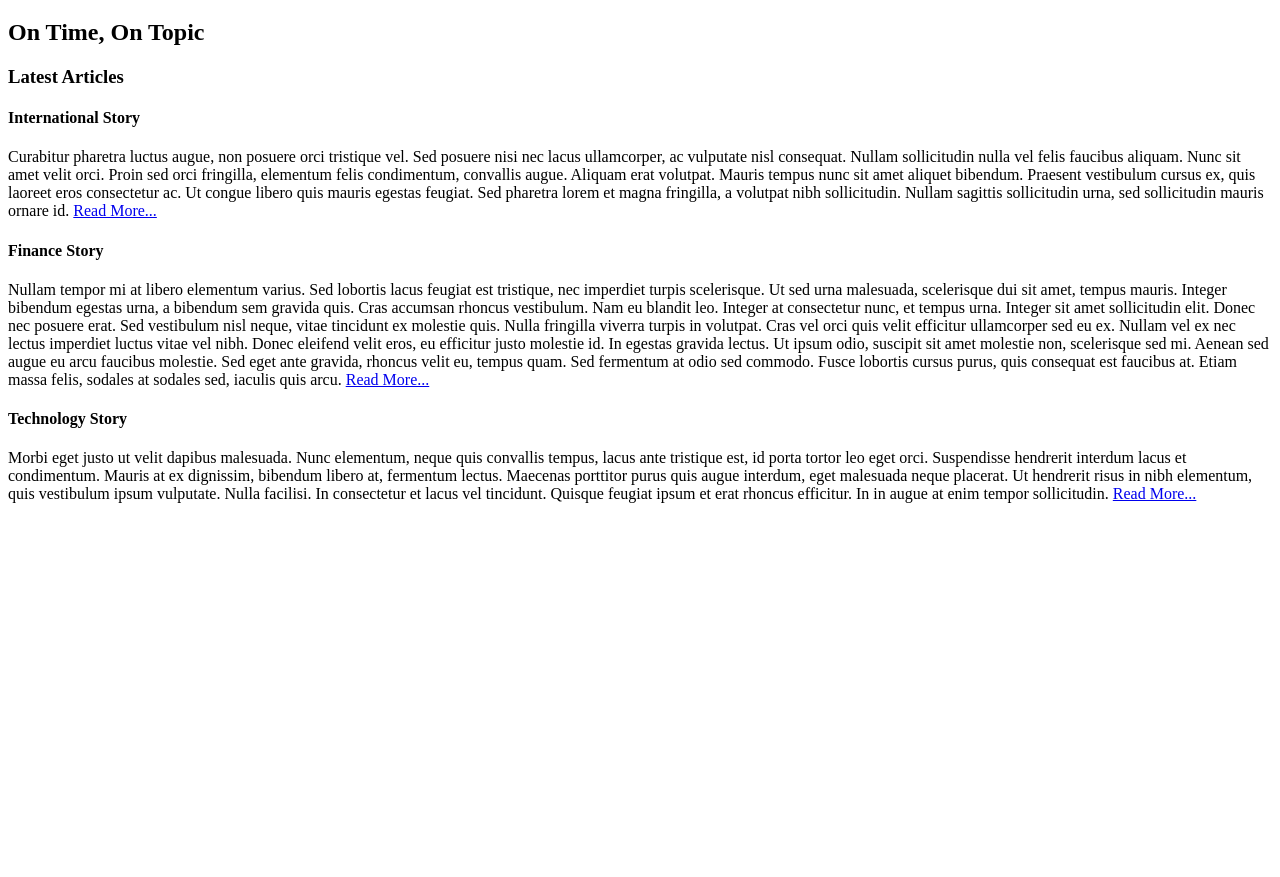
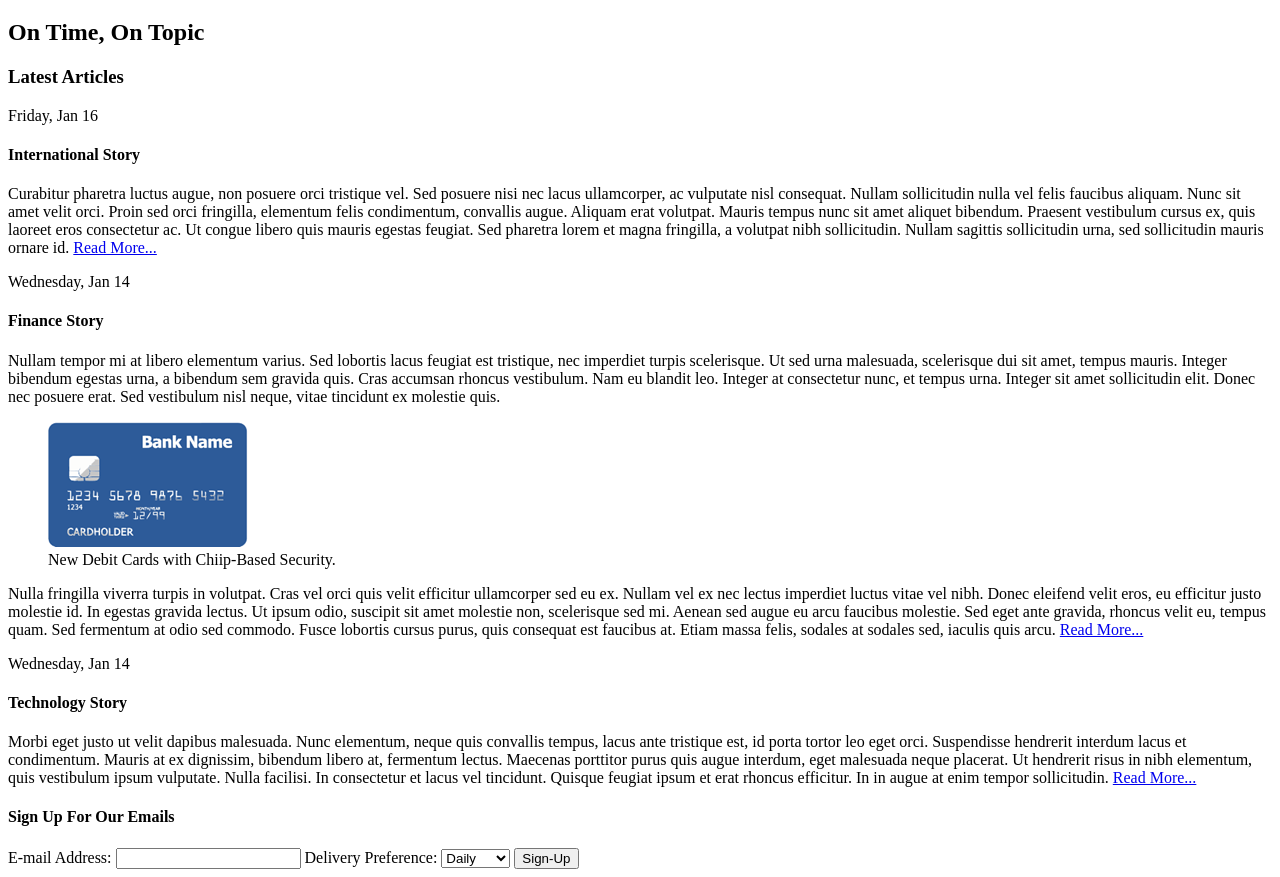
Before and after one commit to daveying/LearnHTML-JavaScript, a plain HTML site: page homework/index.html in a window 1280 px wide. Shown: the part 61-938 px from the top of the page. Before the commit the page ends 800 px from the top, so only its background shows below. Drawn offline with Linux system fonts and the light colour scheme.

Commit message:
finish homework of module 2

```diff
--- a/homework/index.html
+++ b/homework/index.html
@@ -9,6 +9,7 @@
         <main>
             <h3>Latest Articles</h3>
             <article>
+                <time datetime="16-01-2016">Friday, Jan 16</time>
                 <h4>International Story</h4>
                 <p>
                     Curabitur pharetra luctus augue, non posuere orci tristique vel. Sed posuere nisi nec lacus ullamcorper, ac vulputate nisl consequat. Nullam sollicitudin nulla vel felis faucibus aliquam. Nunc sit amet velit orci. Proin sed orci fringilla, elementum felis condimentum, convallis augue. Aliquam erat volutpat. Mauris tempus nunc sit amet aliquet bibendum. Praesent vestibulum cursus ex, quis laoreet eros consectetur ac. Ut congue libero quis mauris egestas feugiat. Sed pharetra lorem et magna fringilla, a volutpat nibh sollicitudin. Nullam sagittis sollicitudin urna, sed sollicitudin mauris ornare id.
@@ -16,13 +17,24 @@
                 </p>
             </article>
             <article>
+                <time datetime="14-01-2016">Wednesday, Jan 14</time>
                 <h4>Finance Story</h4>
                 <p>
-                     Nullam tempor mi at libero elementum varius. Sed lobortis lacus feugiat est tristique, nec imperdiet turpis scelerisque. Ut sed urna malesuada, scelerisque dui sit amet, tempus mauris. Integer bibendum egestas urna, a bibendum sem gravida quis. Cras accumsan rhoncus vestibulum. Nam eu blandit leo. Integer at consectetur nunc, et tempus urna. Integer sit amet sollicitudin elit. Donec nec posuere erat. Sed vestibulum nisl neque, vitae tincidunt ex molestie quis. Nulla fringilla viverra turpis in volutpat. Cras vel orci quis velit efficitur ullamcorper sed eu ex. Nullam vel ex nec lectus imperdiet luctus vitae vel nibh. Donec eleifend velit eros, eu efficitur justo molestie id. In egestas gravida lectus. Ut ipsum odio, suscipit sit amet molestie non, scelerisque sed mi. Aenean sed augue eu arcu faucibus molestie. Sed eget ante gravida, rhoncus velit eu, tempus quam. Sed fermentum at odio sed commodo. Fusce lobortis cursus purus, quis consequat est faucibus at. Etiam massa felis, sodales at sodales sed, iaculis quis arcu.
+                     Nullam tempor mi at libero elementum varius. Sed lobortis lacus feugiat est tristique, nec imperdiet turpis scelerisque. Ut sed urna malesuada, scelerisque dui sit amet, tempus mauris. Integer bibendum egestas urna, a bibendum sem gravida quis. Cras accumsan rhoncus vestibulum. Nam eu blandit leo. Integer at consectetur nunc, et tempus urna. Integer sit amet sollicitudin elit. Donec nec posuere erat. Sed vestibulum nisl neque, vitae tincidunt ex molestie quis.
+                </p>
+                <figure>
+                    <img src="img/chip_debit.png" alt="Debit Card with Chip" />
+                    <figcaption>
+                        New Debit Cards with Chiip-Based Security.
+                    </figcaption>
+                </figure>
+                <p>
+                     Nulla fringilla viverra turpis in volutpat. Cras vel orci quis velit efficitur ullamcorper sed eu ex. Nullam vel ex nec lectus imperdiet luctus vitae vel nibh. Donec eleifend velit eros, eu efficitur justo molestie id. In egestas gravida lectus. Ut ipsum odio, suscipit sit amet molestie non, scelerisque sed mi. Aenean sed augue eu arcu faucibus molestie. Sed eget ante gravida, rhoncus velit eu, tempus quam. Sed fermentum at odio sed commodo. Fusce lobortis cursus purus, quis consequat est faucibus at. Etiam massa felis, sodales at sodales sed, iaculis quis arcu.
                      <a href="#" target="_blank">Read More...</a>
                 </p>
             </article>
             <article>
+                <time datetime="14-01-2016">Wednesday, Jan 14</time>
                 <h4>Technology  Story</h4>
                 <p>
                      Morbi eget justo ut velit dapibus malesuada. Nunc elementum, neque quis convallis tempus, lacus ante tristique est, id porta tortor leo eget orci. Suspendisse hendrerit interdum lacus et condimentum. Mauris at ex dignissim, bibendum libero at, fermentum lectus. Maecenas porttitor purus quis augue interdum, eget malesuada neque placerat. Ut hendrerit risus in nibh elementum, quis vestibulum ipsum vulputate. Nulla facilisi. In consectetur et lacus vel tincidunt. Quisque feugiat ipsum et erat rhoncus efficitur. In in augue at enim tempor sollicitudin.
@@ -30,5 +42,18 @@
                 </p>
             </article>
         </main>
+        <h4>Sign Up For Our Emails</h4>
+        <summary>
+            <form>
+                E-mail Address: <input type="email" required="required" />
+                Delivery Preference:
+                    <select>
+                        <option>Daily</option>
+                        <option>Weekly</option>
+                        <option>Monthly</option>
+                    </select>
+                <input type="submit" value="Sign-Up" />
+            </form>
+        </summary>
     </body>
 </html>
```
Also changed, not shown: homework/img/chip_debit.png (added).
